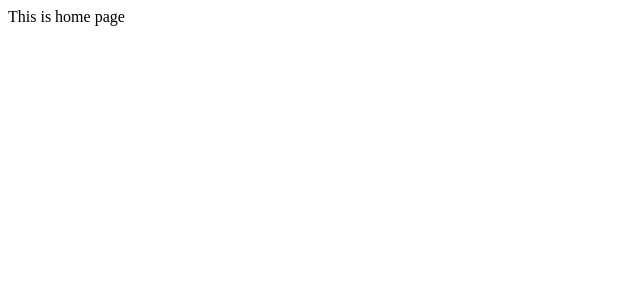
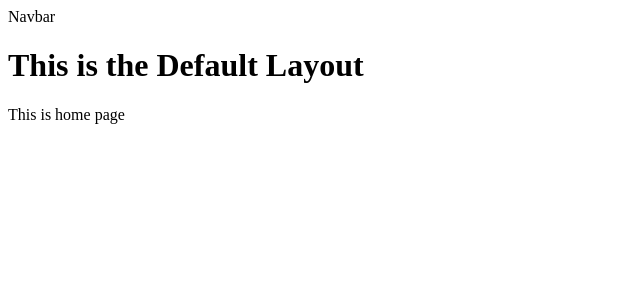
Before and after one commit to Moazam05/nuxt-js-crash-course, a Nuxt app: page / in a window 1280 px wide. Shown: the top 300 px of the page, without its empty margins (0-640 px from the left). Built offline with nearby package versions, Linux system fonts and the light colour scheme.

Commit message:
default layout

```diff
--- a/app.vue
+++ b/app.vue
@@ -1,5 +1,7 @@
 <template>
   <div>
-    <NuxtPage />
+    <NuxtLayout>
+      <NuxtPage />
+    </NuxtLayout>
   </div>
 </template>
--- /dev/null
+++ b/components/Navbar/index.vue
@@ -0,0 +1,7 @@
+<script setup \></script>
+
+<template>
+  <div>Navbar</div>
+</template>
+
+<style scoped></style>
--- /dev/null
+++ b/layouts/default.vue
@@ -0,0 +1,11 @@
+<script setup lang="ts"></script>
+
+<template>
+  <div>
+    <Navbar />
+    <h1>This is the Default Layout</h1>
+    <slot />
+  </div>
+</template>
+
+<style lang="scss" scoped></style>
```
